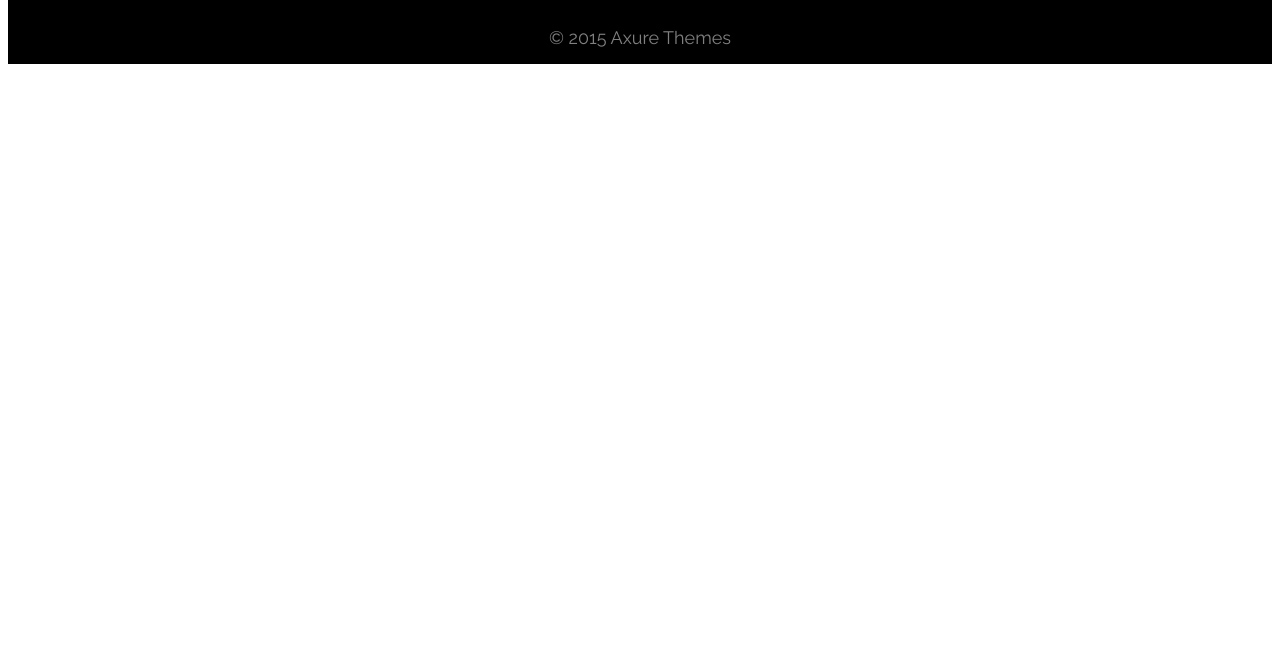
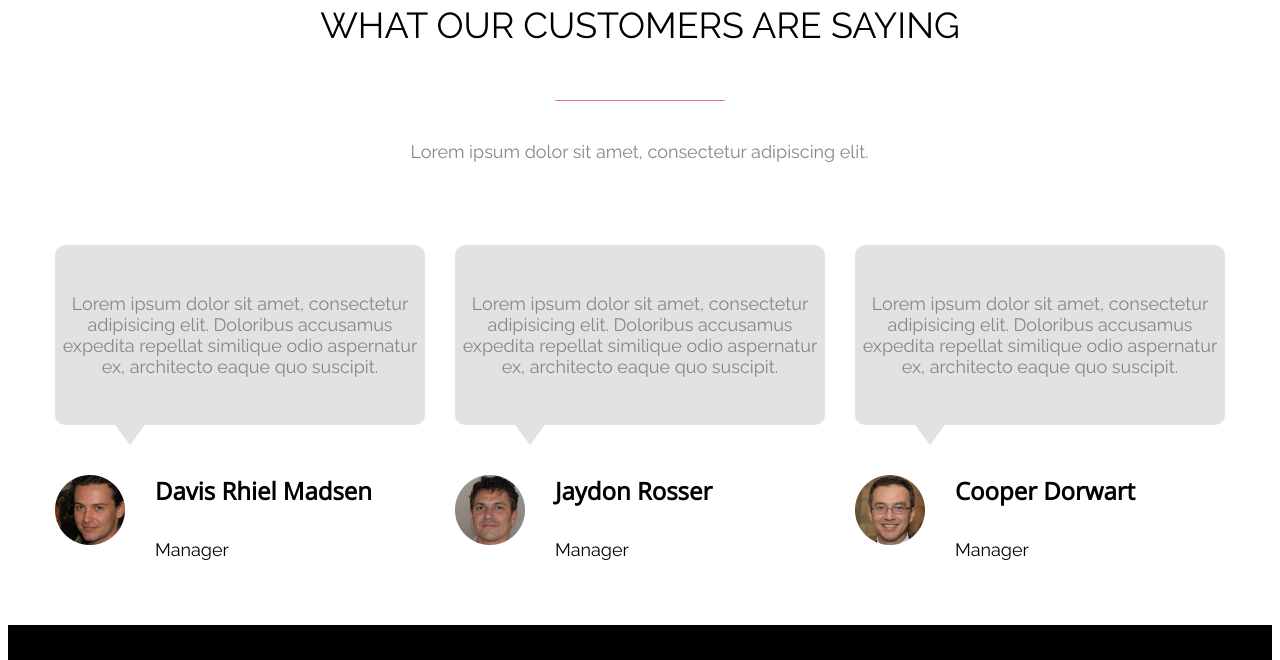
Before and after one commit to katyamaka/Axit, a plain HTML site: page Axit/index.html in a window 1280 px wide. Shown: the part 2438-3098 px from the top of the page. Before the commit the page ends 2513 px from the top, so only its background shows below. Drawn offline with nearby package versions, Linux system fonts and the light colour scheme.

Commit message:
домашнее задание секция Customers

```diff
--- a/Axit/index.html
+++ b/Axit/index.html
@@ -9,6 +9,7 @@
     <link rel="stylesheet" type="text/css" href="styles/style2.css" />
     <link rel="stylesheet" type="text/css" href="styles/style3.css" />
     <link rel="stylesheet" type="text/css" href="styles/style4.css" />
+    <link rel="stylesheet" type="text/css" href="styles/style5.css" />
     <link rel="preconnect" href="https://fonts.googleapis.com" />
     <link rel="preconnect" href="https://fonts.gstatic.com" crossorigin />
     <link
@@ -117,6 +118,7 @@
         </div>
       </div>
     </div>
+    <!--Pricing Section  -->
     <div class="pricing">
       <div class="pricing_content">
         <div class="pricing_content__title">pricing options</div>
@@ -165,6 +167,116 @@
         </div>
       </div>
     </div>
+    <!--Customers -->
+    <div class="customers">
+      <div class="customers_content">
+        <div class="customers_content__title">
+          what our customers are saying
+        </div>
+        <img
+          class="customes_content__separator"
+          src="images/separator2.png"
+          alt="separator"
+        />
+        <div class="customers_content__subtitle">
+          Lorem ipsum dolor sit amet, consectetur adipiscing elit.
+        </div>
+        <div class="customers_content_cards">
+          <div class="customers_content_cards_david">
+            <div class="customers_content_cards_david__review">
+              Lorem ipsum dolor sit amet, consectetur adipisicing elit.
+              Doloribus accusamus expedita repellat similique odio aspernatur
+              ex, architecto eaque quo suscipit.
+            </div>
+            <div class="customers_content_cards_david_about">
+              <img
+                class="customers_content_cards_david_about__polygone"
+                src="images/polygon.png"
+                alt="polygone"
+              />
+              <div class="customers_content_cards_david_about_bottom">
+                <img
+                  class="customers_content_cards_david_about__image"
+                  src="images/david.png"
+                  alt="david"
+                />
+                <div class="customers_content_cards_david_about_info">
+                  <h4 class="customers_content_cards_david_about_info__title">
+                    Davis Rhiel Madsen
+                  </h4>
+                  <p class="customers_content_cards_david_about_info__subtitle">
+                    Manager
+                  </p>
+                </div>
+              </div>
+            </div>
+          </div>
+          <div class="customers_content_cards_jaydon">
+            <div class="customers_content_cards_jaydon__review">
+              Lorem ipsum dolor sit amet, consectetur adipisicing elit.
+              Doloribus accusamus expedita repellat similique odio aspernatur
+              ex, architecto eaque quo suscipit.
+            </div>
+            <div class="customers_content_cards_jaydon_about">
+              <img
+                class="customers_content_cards_jaydon_about__polygone"
+                src="images/polygon.png"
+                alt="polygone"
+              />
+              <div class="customers_content_cards_jaydon_about_bottom">
+                <img
+                  class="customers_content_cards_jaydon_about__image"
+                  src="images/jaydon.png"
+                  alt="jaydon"
+                />
+                <div class="customers_content_cards_jaydon_about_info">
+                  <h4 class="customers_content_cards_jaydon_about_info__title">
+                    Jaydon Rosser
+                  </h4>
+                  <p
+                    class="customers_content_cards_jaydon_about_info__subtitle"
+                  >
+                    Manager
+                  </p>
+                </div>
+              </div>
+            </div>
+          </div>
+          <div class="customers_content_cards_cooper">
+            <div class="customers_content_cards_cooper__review">
+              Lorem ipsum dolor sit amet, consectetur adipisicing elit.
+              Doloribus accusamus expedita repellat similique odio aspernatur
+              ex, architecto eaque quo suscipit.
+            </div>
+            <div class="customers_content_cards_cooper_about">
+              <img
+                class="customers_content_cards_cooper_about__polygone"
+                src="images/polygon.png"
+                alt="polygone"
+              />
+              <div class="customers_content_cards_cooper_about_bottom">
+                <img
+                  class="customers_content_cards_cooper_about__image"
+                  src="images/cooper.png"
+                  alt="cooper"
+                />
+                <div class="customers_content_cards_cooper_about_info">
+                  <h4 class="customers_content_cards_cooper_about_info__title">
+                    Cooper Dorwart
+                  </h4>
+                  <p
+                    class="customers_content_cards_cooper_about_info__subtitle"
+                  >
+                    Manager
+                  </p>
+                </div>
+              </div>
+            </div>
+          </div>
+        </div>
+      </div>
+    </div>
+    <!--Footer-->
     <footer class="content">
       <div class="content-images">
         <img class="content-images__image-facebook" src="images/facebook.png" />
--- /dev/null
+++ b/Axit/styles/style5.css
@@ -0,0 +1,386 @@
+.customers {
+  width: 100%;
+  display: flex;
+  justify-content: center;
+  height: auto;
+}
+.customers .customers_content {
+  width: 1170px;
+  display: flex;
+  justify-content: center;
+  flex-direction: column;
+  height: auto;
+}
+.customers .customers_content .customers_content__title {
+  font-family: "Raleway";
+  font-style: normal;
+  font-weight: 400;
+  font-size: 36px;
+  line-height: 42px;
+  display: flex;
+  justify-content: center;
+  align-items: center;
+  text-transform: uppercase;
+  color: #000000;
+  height: 150px;
+  width: 1170px;
+  margin-top: 50px;
+}
+.customers .customers_content .customes_content__separator {
+  width: 170px;
+  margin-bottom: 40px;
+  align-self: center;
+}
+
+.customers .customers_content .customers_content__subtitle {
+  width: 1169px;
+  height: 21px;
+  font-family: "Raleway";
+  font-style: normal;
+  font-weight: 400;
+  font-size: 18px;
+  line-height: 21px;
+  display: flex;
+  justify-content: center;
+  align-items: center;
+  color: #86878b;
+  margin-bottom: 83px;
+}
+.customers .customers_content .customers_content_cards {
+  display: flex;
+  flex-direction: row;
+  justify-content: space-between;
+}
+
+.customers
+  .customers_content
+  .customers_content_cards
+  .customers_content_cards_david
+  .customers_content_cards_david__review {
+  width: 370px;
+  height: 180px;
+  background: #e2e2e2;
+  border-radius: 10px;
+  font-family: "Raleway";
+  font-style: normal;
+  font-weight: 400;
+  font-size: 18px;
+  display: flex;
+  align-items: center;
+  text-align: center;
+  color: #86878b;
+}
+.customers
+  .customers_content
+  .customers_content_cards
+  .customers_content_cards_jaydon
+  .customers_content_cards_jaydon__review {
+  width: 370px;
+  height: 180px;
+  background: #e2e2e2;
+  border-radius: 10px;
+  font-family: "Raleway";
+  font-style: normal;
+  font-weight: 400;
+  font-size: 18px;
+  display: flex;
+  align-items: center;
+  text-align: center;
+  color: #86878b;
+}
+.customers
+  .customers_content
+  .customers_content_cards
+  .customers_content_cards_cooper
+  .customers_content_cards_cooper__review {
+  width: 370px;
+  height: 180px;
+  background: #e2e2e2;
+  border-radius: 10px;
+  font-family: "Raleway";
+  font-style: normal;
+  font-weight: 400;
+  font-size: 18px;
+  display: flex;
+  align-items: center;
+  text-align: center;
+  color: #86878b;
+}
+
+/* Cooper */
+.customers
+  .customers_content
+  .customers_content_cards
+  .customers_content_cards_cooper
+  .customers_content_cards_cooper_about {
+  display: flex;
+  flex-direction: column;
+  height: 200px;
+  flex-wrap: wrap;
+}
+
+.customers
+  .customers_content
+  .customers_content_cards
+  .customers_content_cards_jaydon
+  .customers_content_cards_jaydon_about {
+  display: flex;
+  flex-direction: column;
+  height: 200px;
+}
+.customers
+  .customers_content
+  .customers_content_cards
+  .customers_content_cards_cooper
+  .customers_content_cards_cooper_about
+  .customers_content_cards_cooper_about__polygone {
+  align-self: flex-start;
+  margin-left: 60px;
+}
+.customers
+  .customers_content
+  .customers_content_cards
+  .customers_content_cards_cooper
+  .customers_content_cards_cooper_about
+  .customers_content_cards_cooper_about__image {
+  align-self: center;
+}
+.customers
+  .customers_content
+  .customers_content_cards
+  .customers_content_cards_cooper
+  .customers_content_cards_cooper_about
+  .customers_content_cards_cooper_about_info {
+  align-self: center;
+  flex-direction: column;
+  margin-left: 30px;
+}
+
+.customers
+  .customers_content
+  .customers_content_cards
+  .customers_content_cards_cooper
+  .customers_content_cards_cooper_about
+  .customers_content_cards_cooper_about_bottom {
+  display: flex;
+  justify-content: flex-start;
+  height: 130px;
+}
+.customers
+  .customers_content
+  .customers_content_cards
+  .customers_content_cards_cooper
+  .customers_content_cards_cooper_about
+  .customers_content_cards_cooper_about_info
+  .customers_content_cards_cooper_about_info__title {
+  font-family: "Open Sans";
+  font-style: normal;
+  font-weight: 700;
+  font-size: 24px;
+  line-height: 33px;
+  display: flex;
+  align-items: center;
+  text-transform: capitalize;
+  color: #000000;
+}
+.customers
+  .customers_content
+  .customers_content_cards
+  .customers_content_cards_cooper
+  .customers_content_cards_cooper_about
+  .customers_content_cards_cooper_about_info
+  .customers_content_cards_cooper_about_info__subtitle {
+  font-family: "Raleway";
+  font-style: normal;
+  font-weight: 400;
+  font-size: 18px;
+  line-height: 21px;
+  display: flex;
+  align-items: center;
+  color: #000000;
+}
+
+/* Jaydon */
+.customers
+  .customers_content
+  .customers_content_cards
+  .customers_content_cards_jaydon
+  .customers_content_cards_jaydon_about {
+  display: flex;
+  flex-direction: column;
+  height: 200px;
+  flex-wrap: wrap;
+}
+
+.customers
+  .customers_content
+  .customers_content_cards
+  .customers_content_cards_jaydon
+  .customers_content_cards_jaydon_about {
+  display: flex;
+  flex-direction: column;
+  height: 200px;
+}
+.customers
+  .customers_content
+  .customers_content_cards
+  .customers_content_cards_jaydon
+  .customers_content_cards_jaydon_about
+  .customers_content_cards_jaydon_about__polygone {
+  align-self: flex-start;
+  margin-left: 60px;
+}
+.customers
+  .customers_content
+  .customers_content_cards
+  .customers_content_cards_jaydon
+  .customers_content_cards_jaydon_about
+  .customers_content_cards_jaydon_about__image {
+  align-self: center;
+}
+.customers
+  .customers_content
+  .customers_content_cards
+  .customers_content_cards_jaydon
+  .customers_content_cards_jaydon_about
+  .customers_content_cards_jaydon_about_info {
+  align-self: center;
+  flex-direction: column;
+  margin-left: 30px;
+}
+
+.customers
+  .customers_content
+  .customers_content_cards
+  .customers_content_cards_jaydon
+  .customers_content_cards_jaydon_about
+  .customers_content_cards_jaydon_about_bottom {
+  display: flex;
+  justify-content: flex-start;
+  height: 130px;
+}
+.customers
+  .customers_content
+  .customers_content_cards
+  .customers_content_cards_jaydon
+  .customers_content_cards_jaydon_about
+  .customers_content_cards_jaydon_about_info
+  .customers_content_cards_jaydon_about_info__title {
+  font-family: "Open Sans";
+  font-style: normal;
+  font-weight: 700;
+  font-size: 24px;
+  line-height: 33px;
+  display: flex;
+  align-items: center;
+  text-transform: capitalize;
+  color: #000000;
+}
+.customers
+  .customers_content
+  .customers_content_cards
+  .customers_content_cards_jaydon
+  .customers_content_cards_jaydon_about
+  .customers_content_cards_jaydon_about_info
+  .customers_content_cards_jaydon_about_info__subtitle {
+  font-family: "Raleway";
+  font-style: normal;
+  font-weight: 400;
+  font-size: 18px;
+  line-height: 21px;
+  display: flex;
+  align-items: center;
+  color: #000000;
+}
+/*David  */
+.customers
+  .customers_content
+  .customers_content_cards
+  .customers_content_cards_david
+  .customers_content_cards_david_about {
+  display: flex;
+  flex-direction: column;
+  height: 200px;
+  flex-wrap: wrap;
+}
+
+.customers
+  .customers_content
+  .customers_content_cards
+  .customers_content_cards_david
+  .customers_content_cards_david_about {
+  display: flex;
+  flex-direction: column;
+  height: 200px;
+}
+.customers
+  .customers_content
+  .customers_content_cards
+  .customers_content_cards_david
+  .customers_content_cards_david_about
+  .customers_content_cards_david_about__polygone {
+  align-self: flex-start;
+  margin-left: 60px;
+}
+.customers
+  .customers_content
+  .customers_content_cards
+  .customers_content_cards_david
+  .customers_content_cards_david_about
+  .customers_content_cards_david_about__image {
+  align-self: center;
+}
+.customers
+  .customers_content
+  .customers_content_cards
+  .customers_content_cards_david
+  .customers_content_cards_david_about
+  .customers_content_cards_david_about_info {
+  align-self: center;
+  flex-direction: column;
+  margin-left: 30px;
+}
+
+.customers
+  .customers_content
+  .customers_content_cards
+  .customers_content_cards_david
+  .customers_content_cards_david_about
+  .customers_content_cards_david_about_bottom {
+  display: flex;
+  justify-content: flex-start;
+  height: 130px;
+}
+.customers
+  .customers_content
+  .customers_content_cards
+  .customers_content_cards_david
+  .customers_content_cards_david_about
+  .customers_content_cards_david_about_info
+  .customers_content_cards_david_about_info__title {
+  font-family: "Open Sans";
+  font-style: normal;
+  font-weight: 700;
+  font-size: 24px;
+  line-height: 33px;
+  display: flex;
+  align-items: center;
+  text-transform: capitalize;
+  color: #000000;
+}
+.customers
+  .customers_content
+  .customers_content_cards
+  .customers_content_cards_david
+  .customers_content_cards_david_about
+  .customers_content_cards_david_about_info
+  .customers_content_cards_david_about_info__subtitle {
+  font-family: "Raleway";
+  font-style: normal;
+  font-weight: 400;
+  font-size: 18px;
+  line-height: 21px;
+  display: flex;
+  align-items: center;
+  color: #000000;
+}
```
Also changed, not shown: Axit/images/cooper.png (added), Axit/images/david.png (added), Axit/images/jaydon.png (added), Axit/images/polygon.png (added).
